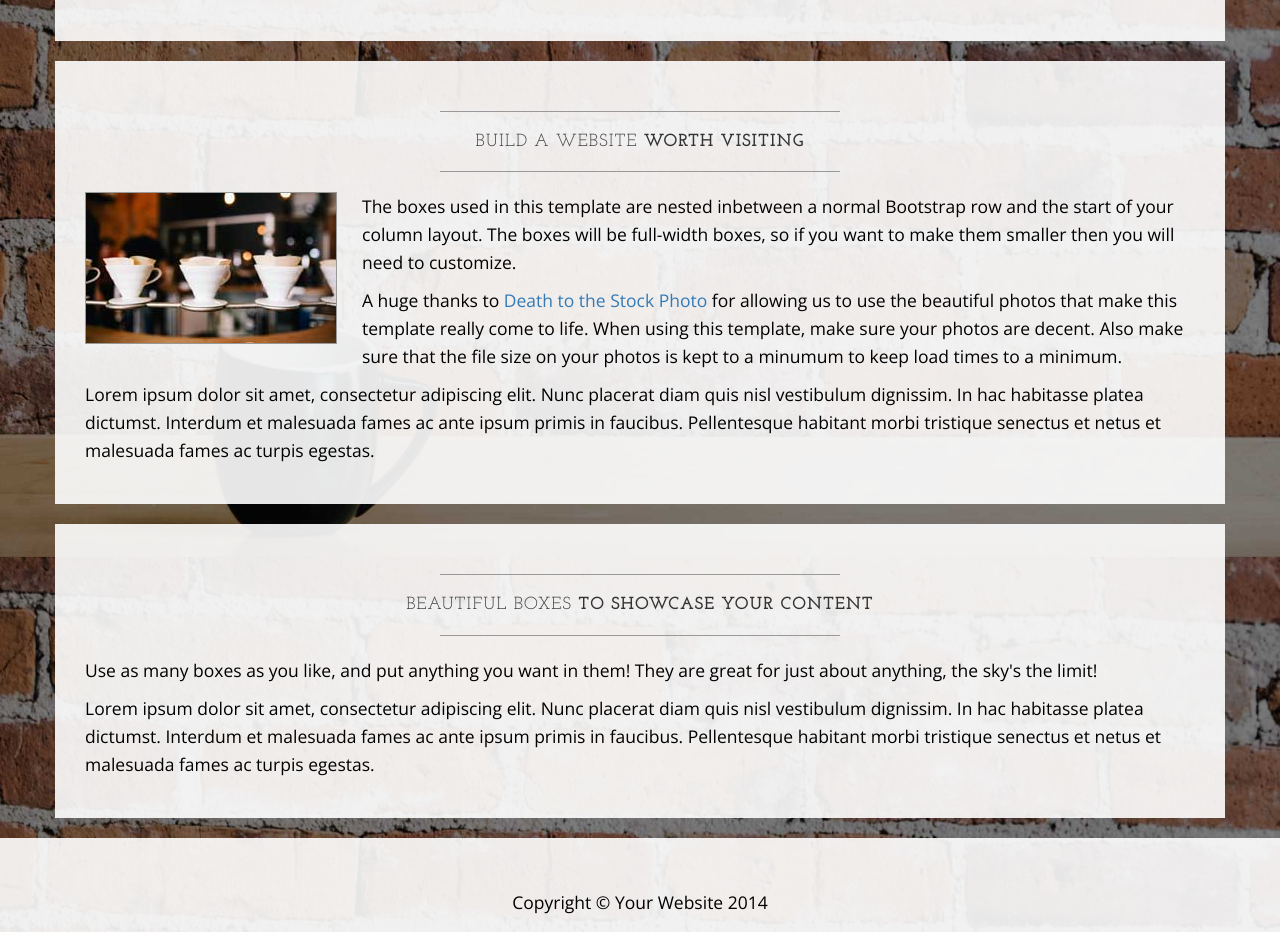
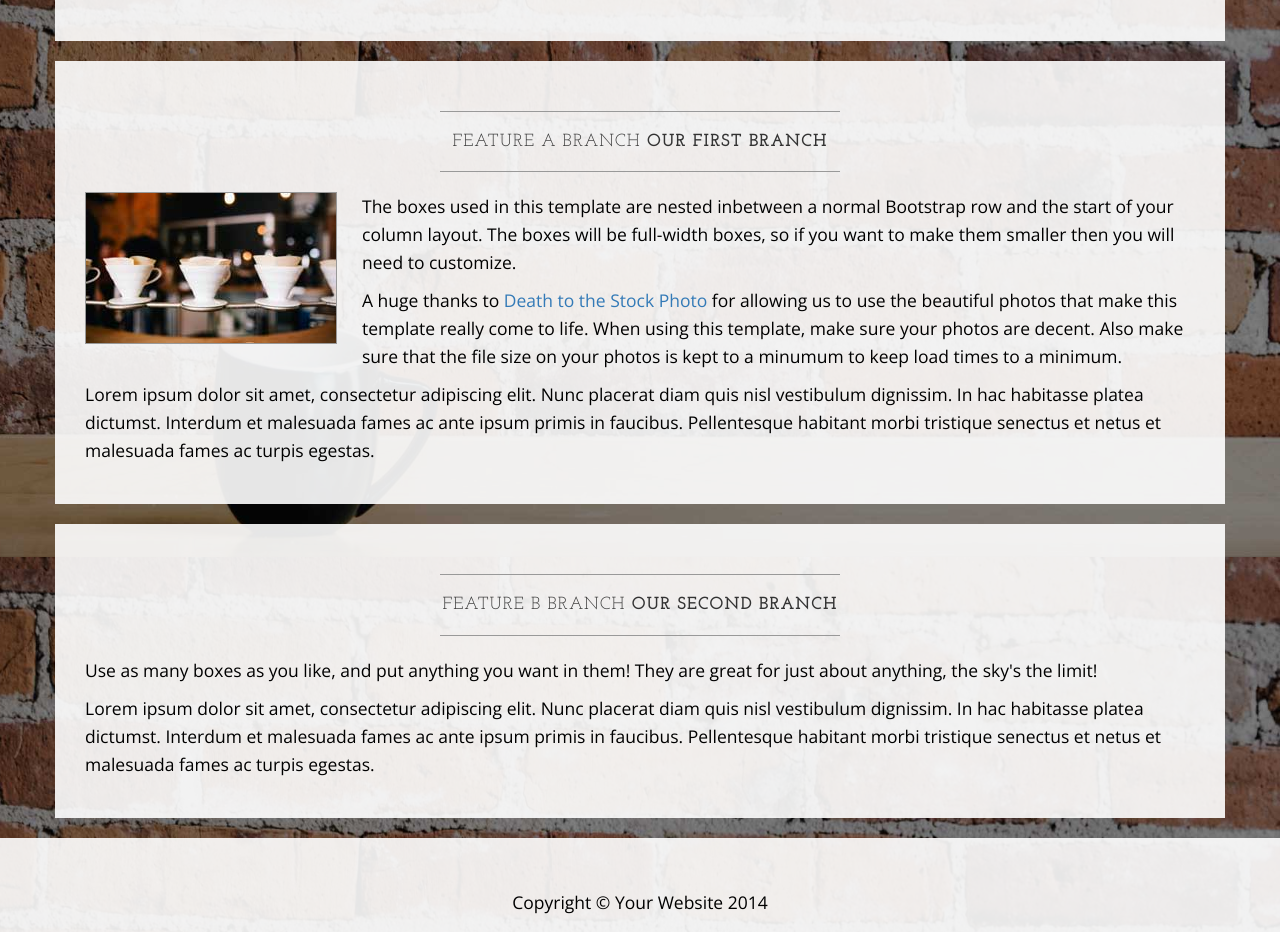
Before and after one commit to dmp3579/SitePoint-Git-Course, a plain HTML site: page index.html in a window 1280 px wide. Shown: the part 1043-1975 px from the top of the page. Drawn offline with nearby package versions, Linux system fonts and the light colour scheme.

Commit message:
Initial commit on featureB

```diff
--- a/index.html
+++ b/index.html
@@ -123,8 +123,8 @@
             <div class="box">
                 <div class="col-lg-12">
                     <hr>
-                    <h2 class="intro-text text-center">Build a website
-                        <strong>worth visiting</strong>
+                    <h2 class="intro-text text-center">Feature A Branch
+                        <strong>Our first branch</strong>
                     </h2>
                     <hr>
                     <img class="img-responsive img-border img-left" src="img/intro-pic.jpg" alt="">
@@ -140,8 +140,8 @@
             <div class="box">
                 <div class="col-lg-12">
                     <hr>
-                    <h2 class="intro-text text-center">Beautiful boxes
-                        <strong>to showcase your content</strong>
+                    <h2 class="intro-text text-center">Feature B Branch
+                        <strong>Our second branch</strong>
                     </h2>
                     <hr>
                     <p>Use as many boxes as you like, and put anything you want in them! They are great for just about anything, the sky's the limit!</p>
```
